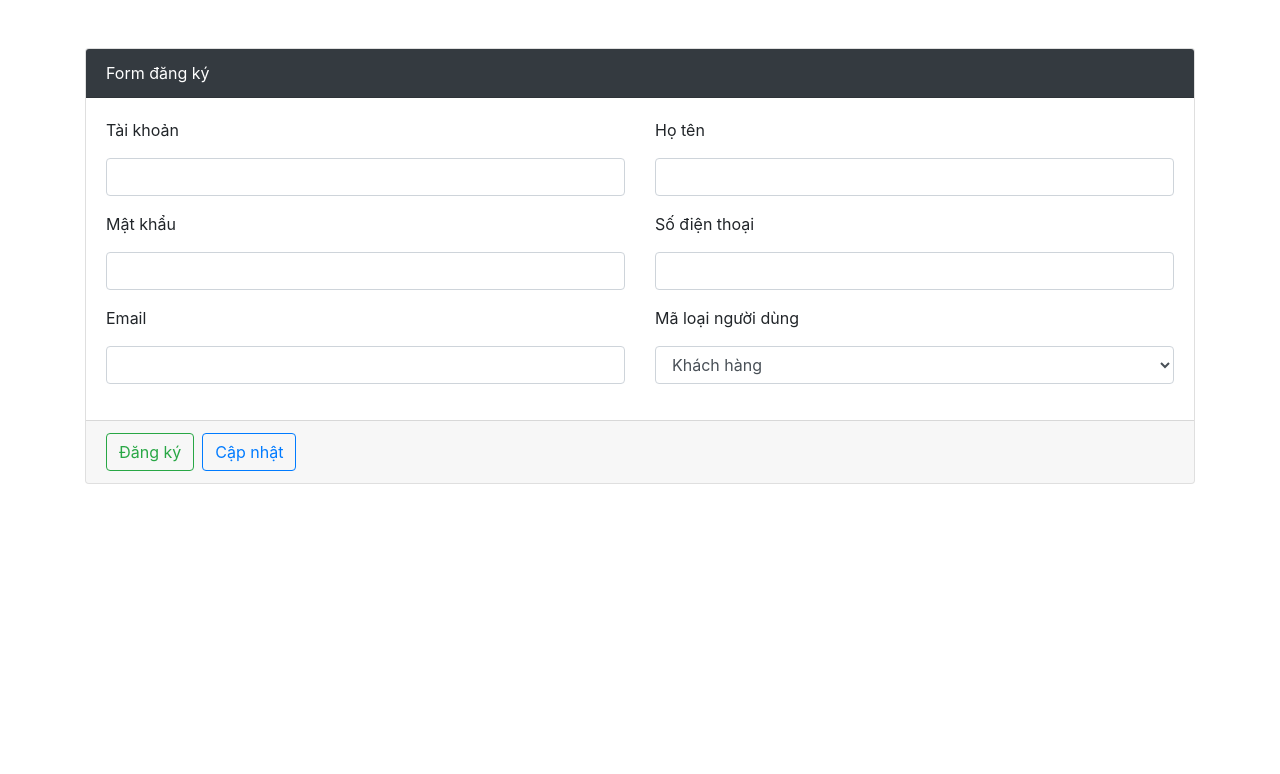
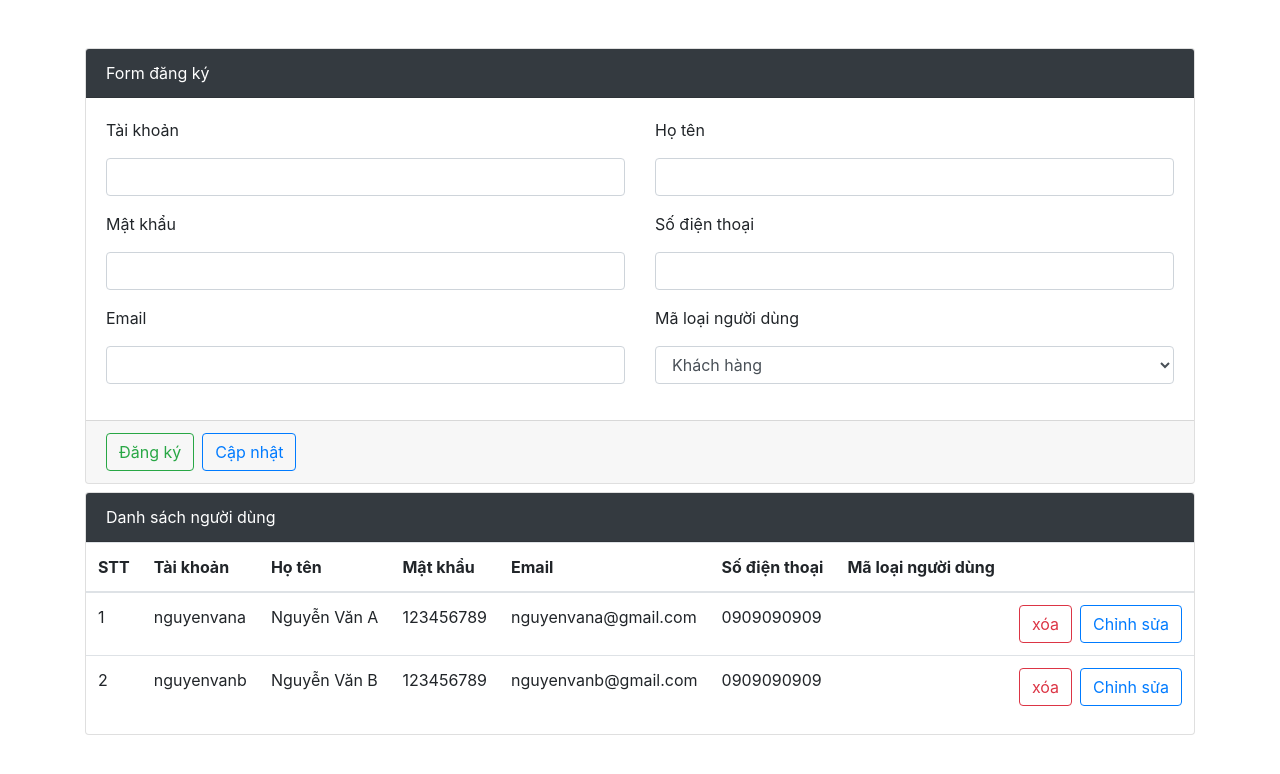
Before and after one commit to lamnhuthoa/React-Training, a React (Create React App) app: page / in a window 1280 px wide. Shown: the top 774 px of the page. Built offline with nearby package versions, Linux system fonts and the light colour scheme.

Commit message:
React Redux Buoi8

```diff
--- a/src/DemoRedux/BaiTapQuanLyNguoiDung/FormDangKy.js
+++ b/src/DemoRedux/BaiTapQuanLyNguoiDung/FormDangKy.js
@@ -1,11 +1,157 @@
 import React, { Component } from 'react'
+import {connect} from 'react-redux'
 
-export default class FormDangKy extends Component {
+class FormDangKy extends Component {
+
+    state = {
+        values: {
+            taiKhoan: '',
+            matKhau: '',
+            email: '',
+            hoTen: '',
+            soDienThoai: '',
+            maLoaiNguoiDung: '',
+        },
+        errors : {
+            taiKhoan: '',
+            matKhau: '',
+            email: '',
+            hoTen: '',
+            soDienThoai: '',
+            maLoaiNguoiDung: '',
+        }
+
+    }
+
+    handleChangeInput = (event) => {
+        let { value, name } = event.target;
+
+        let newValues = {...this.state.values}
+        newValues[name] = value;
+
+        let attrValue = '';
+        let regex;
+        if (event.target.getAttribute('typeEmail'))
+        {
+            attrValue = event.target.getAttribute('typeEmail');
+            regex = /^(([^<>()[\]\.,;:\s@\"]+(\.[^<>()[\]\.,;:\s@\"]+)*)|(\".+\"))@(([^<>()[\]\.,;:\s@\"]+\.)+[^<>()[\]\.,;:\s@\"]{2,})$/i;
+        }
+
+        let newErrors = {...this.state.errors}
+        let messageError = '';
+        if(value.trim() === ''){
+            messageError = name + ' không được bỏ trống!'
+        }
+
+        //Nếu là email
+        if(regex){
+            if(attrValue === 'email'){
+                if(!regex.test(value)){
+                    messageError = name + ' phải đúng định dạng!' //email + 'không đúng định dạng'
+                }
+            }
+        }
+
+        newErrors[name] = messageError;
+
+        this.setState({
+            values: newValues,
+            errors: newErrors,
+        });
+    }
+
+    handleSubmit = (event) => {
+        //Cản sự kiện submit browser
+        event.preventDefault();
+        console.log('state', this.state)
+
+        let valid = true;
+        //Duyệt bắt error phải bằng rỗng hết mới hợp lệ
+        for (let key in this.state.errors){
+            if(this.state.errors[key] !== ''){
+                valid = false;
+                break;
+            }
+        }
+
+        //Duyệt bắt tất cả value phải khác rỗng mới hợp lệ
+        for(let key in this.state.values){
+            if(this.state.values[key] === ''){
+                valid = false;
+                break;
+            }
+        }
+        if(!valid){//Không hợp lệ
+            alert('Dữ liệu không hợp lệ')
+            return;
+        }
+        //submit lên redux tại đây khi tất cả hợp lệ
+        const action = {
+            type: 'TEN_NGUOI_DUNG',
+            nguoiDung: this.state.values
+        }
+
+        this.props.dispatch(action)
+    }
+
     render() {
         return (
-            <div>
+            <form className="card mt-5" onSubmit={this.handleSubmit}>
+                <div className="card-header bg-dark text-white">Form đăng ký</div>
+                <div className="card-body">
+                    <div className="row">
+                        <div className="col-6">
+                            <div className="form-group">
+                                <p>Tài khoản</p>
+                                <input className="form-control" name="taiKhoan" onChange={this.handleChangeInput}></input>
+                                <p className="text-danger">{this.state.errors.taiKhoan}</p>
+                            </div>
+                            <div className="form-group">
+                                <p>Mật khẩu</p>
+                                <input className="form-control" name="matKhau" type="password" onChange={this.handleChangeInput}></input>
+                                <p className="text-danger">{this.state.errors.matKhau}</p>
+                            </div>
+                            <div className="form-group">
+                                <p>Email</p>
+                                <input className="form-control" name="email" onChange={this.handleChangeInput}></input>
+                                <p className="text-danger">{this.state.errors.email}</p>
+                            </div>
+                        </div>
+                        <div className="col-6">
+                            <div className="form-group">
+                                <p>Họ tên</p>
+                                <input className="form-control" name="hoTen" onChange={this.handleChangeInput}></input>
+                                <p className="text-danger">{this.state.errors.hoTen}</p>
+                            </div>
+                            <div className="form-group">
+                                <p>Số điện thoại</p>
+                                <input className="form-control" name="soDienThoai" onChange={this.handleChangeInput}></input>
+                                <p className="text-danger">{this.state.errors.soDienThoai}</p>
+                            </div>
+                            <div className="form-group">
+                                <p>Mã loại người dùng</p>
+                                <select className="form-control" name="maLoaiNguoiDung" onChange={this.handleChangeInput}>
+                                    <option value="KhachHang">Khách hàng</option>
+                                    <option value="QuanTri">Quản trị</option>
+                                </select>
+                                <p className="text-danger">{this.state.errors.maLoaiNguoiDung}</p>
+                            </div>
+                        </div>
+                    </div>
+                </div>
+                <div className="card-footer text-left">
+                    <button className="btn btn-outline-success mr-2" type="submit" onClick={() => {
+                        const action = {
+                            type: 'THEM_NGUOI_DUNG',
 
-            </div>
+                        }
+                        this.props.dispatch(action)
+                    }}>Đăng ký</button>
+                    <button className="btn btn-outline-primary">Cập nhật</button>
+                </div>
+            </form>
         )
     }
 }
+
+export default connect()(FormDangKy)
--- a/src/DemoRedux/BaiTapQuanLyNguoiDung/TableDanhSachNguoiDung.js
+++ b/src/DemoRedux/BaiTapQuanLyNguoiDung/TableDanhSachNguoiDung.js
@@ -1,50 +1,64 @@
 import React, { Component } from 'react'
+import { connect } from 'react-redux'
 
-export default class TableDanhSachNguoiDung extends Component {
+class TableDanhSachNguoiDung extends Component {
     render() {
         return (
-            <form className="card mt-5">
-                <div className="card-header bg-dark text-white">Form đăng ký</div>
-                <div className="card-body">
-                    <div className="row">
-                        <div className="col-6">
-                            <div className="form-group">
-                                <p>Tài khoản</p>
-                                <input className="form-control" name="taiKhoan"></input>
-                            </div>
-                            <div className="form-group">
-                                <p>Mật khẩu</p>
-                                <input className="form-control" name="matKhau" type="password"></input>
-                            </div>
-                            <div className="form-group">
-                                <p>Email</p>
-                                <input className="form-control" name="email"></input>
-                            </div>
-                        </div>
-                        <div className="col-6">
-                            <div className="form-group">
-                                <p>Họ tên</p>
-                                <input className="form-control" name="hoTen"></input>
-                            </div>
-                            <div className="form-group">
-                                <p>Số điện thoại</p>
-                                <input className="form-control" name="soDienThoai"></input>
-                            </div>
-                            <div className="form-group">
-                                <p>Mã loại người dùng</p>
-                                <select className="form-control" name="maLoaiNguoiDung">
-                                    <option value="KhachHang">Khách hàng</option>
-                                    <option value="QuanTri">Quản trị</option>
-                                </select>
-                            </div>
-                        </div>
-                    </div>
+            <div className="card mt-2">
+                <div className="card-header bg-dark text-white">
+                    Danh sách người dùng
                 </div>
-                <div className="card-footer text-left">
-                    <button className="btn btn-outline-success mr-2" type="submit">Đăng ký</button>
-                    <button className="btn btn-outline-primary">Cập nhật</button>
-                </div>
-            </form>
+                <table className="table">
+                    <thead>
+                        <tr>
+                            <th>STT</th>
+                            <th>Tài khoản</th>
+                            <th>Họ tên</th>
+                            <th>Mật khẩu</th>
+                            <th>Email</th>
+                            <th>Số điện thoại</th>
+                            <th>Mã loại người dùng</th>
+                            <th></th>
+                        </tr>
+                    </thead>
+                    <tbody>
+                        {
+                            this.props.mangNguoiDung.map((nguoiDung, index) => {
+                                return <tr key={index}>
+                                    <td>{index + 1}</td>
+                                    <td>{nguoiDung.taiKhoan}</td>
+                                    <td>{nguoiDung.hoTen}</td>
+                                    <td>{nguoiDung.matKhau}</td>
+                                    <td>{nguoiDung.email}</td>
+                                    <td>{nguoiDung.soDienThoai}</td>
+                                    <td>{nguoiDung.maLoaiNguoiDung}</td>
+                                    <td>
+                                        <button class="btn btn-outline-danger mr-2" onClick={() => {
+                                            const action = {
+                                                type: 'XOA_NGUOI_DUNG',
+                                                taiKhoan: nguoiDung.taiKhoan
+                                            }
+
+                                            this.props.dispatch(action);
+                                        }}>
+                                            xóa
+                                        </button>
+                                        <button class="btn btn-outline-primary">
+                                            Chỉnh sửa
+                                        </button>
+                                    </td>
+                                </tr>
+                            })
+                        }
+                    </tbody>
+                </table>
+            </div>
         )
     }
 }
+
+const mapStateToProps = (state) => ({
+    mangNguoiDung: state.baiTapQuanLyNguoiDungReducer.mangNguoiDung
+})
+
+export default connect(mapStateToProps)(TableDanhSachNguoiDung)
--- a/src/redux/configStore.js
+++ b/src/redux/configStore.js
@@ -1,5 +1,6 @@
 import { combineReducers, createStore } from "redux";
 import BaiTapOanTuXiReducer from "./BaiTapOanTuXiReducer";
+import { baiTapQuanLyNguoiDungReducer } from "./reducers/BaiTapQuanLyNguoiDungReducer";
 import { gioHangReducer } from './reducers/gioHangReducer';
 
 //state trong redux là reducer
@@ -8,7 +9,9 @@ const rootReducer = combineReducers({
     gioHangReducer: gioHangReducer,
 
     //State BaiTapOanTuXi
-    BaiTapOanTuXiReducer
+    BaiTapOanTuXiReducer,
+
+    baiTapQuanLyNguoiDungReducer
 });
 
 export const store = createStore(rootReducer);
--- /dev/null
+++ b/src/redux/reducers/BaiTapQuanLyNguoiDungReducer.js
@@ -0,0 +1,33 @@
+
+
+
+
+
+
+
+
+const stateDefault = {
+    mangNguoiDung : [
+        {taiKhoan: 'nguyenvana', hoTen:'Nguyễn Văn A', matKhau: '123456789', email: 'nguyenvana@gmail.com', soDienThoai: '0909090909', loaiNguoiDung: 'KhachHang'},
+        {taiKhoan: 'nguyenvanb', hoTen:'Nguyễn Văn B', matKhau: '123456789', email: 'nguyenvanb@gmail.com', soDienThoai: '0909090909', loaiNguoiDung: 'KhachHang'}
+    ]
+}
+
+export const baiTapQuanLyNguoiDungReducer = (state = stateDefault, action) => {
+    switch(action.type){
+        case 'THEM_NGUOI_DUNNG':{
+            state.mangNguoiDung = [...state.mangNguoiDung, action.nguoiDung]
+
+            return {...state}
+        }
+
+        case 'XOA_NGUOI_DUNG' : {
+            const mangNguoiDungCapNhat = [...state.mangNguoiDung]
+            state.mangNguoiDung = mangNguoiDungCapNhat.filter(nguoiDung => nguoiDung.taiKhoan !== action.taiKhoan)
+
+            return {...state}
+        }
+
+        default: return state
+    }
+}
```
